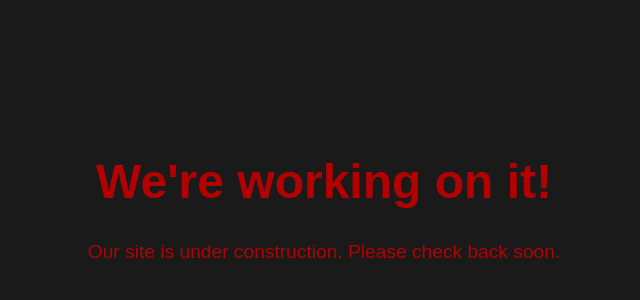
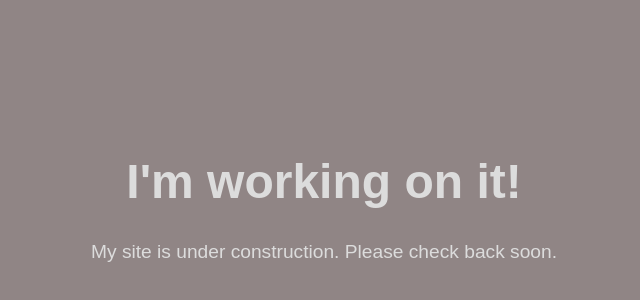
Before and after one commit to tanaytanay/tanaytanay.github.io, a plain HTML site: page index.html in a window 1280 px wide. Shown: the part 198-498 px from the top of the page, without its empty margins (316-956 px from the left). Drawn offline with Linux system fonts and the light colour scheme.

Commit message:
Update index.html

```diff
--- a/index.html
+++ b/index.html
@@ -7,8 +7,8 @@
     <title>Under Construction</title>
     <style>
         body {
-            background-color: #1a1a1a;
-            color: #b30000;
+            background-color: #210c0c7f;
+            color: #dcdcdc;
             display: flex;
             justify-content: center;
             align-items: center;
@@ -30,8 +30,8 @@
 
 <body>
     <div>
-        <h1>We're working on it!</h1>
-        <p>Our site is under construction. Please check back soon.</p>
+        <h1>I'm working on it!</h1>
+        <p>My site is under construction. Please check back soon.</p>
     </div>
 </body>
 
```
